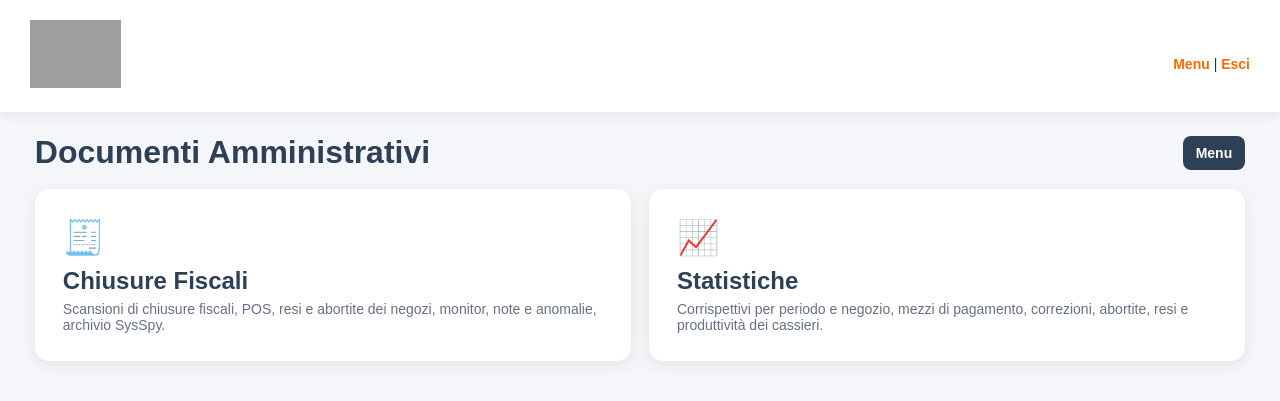
After one commit to sanidatsoftware/FuturaPro, a Django app: template PrimaNota/primanota/templates/primanota/home.html in a window 1280 px wide. The commit adds this page. Shown: the top 401 px of the page. Run offline with Django 5.2, Linux system fonts and the light colour scheme; the template is opened without the code that fills it, so the values that code supplies are empty; parts of the project's set-up code (start-up, migrations or seed data) failed here and were passed over; grey boxes are pictures that could not be loaded.

Commit message:
Documenti Amministrativi: Chiusure Fiscali, Gestione Versamenti e Statistiche
La scheda del menu del portale diventa «Documenti Amministrativi». Per la sede la pagina
iniziale porta a tre sezioni con menu propri: Chiusure Fiscali (scansioni, monitor, note
e anomalie, archivio SysSpy, impostazioni) senza riferimenti ai versamenti; Gestione
Versamenti (monitor, consultazione, note dei negozi sui versamenti); Statistiche.

Co-Authored-By: Claude Opus 5.5 <noreply@anthropic.com>
Claude-Session: https://claude.ai/code/session_01Ubv8BbFV3iFYmoSwViJ2uh

```diff
--- a/PrimaNota/installa/LEGGIMI.txt
+++ b/PrimaNota/installa/LEGGIMI.txt
@@ -13,7 +13,7 @@ PRIMA NOTA - INSTALLAZIONE AUTOMATICA
      db.sqlite3, crontab ed eventuali cartelle primanota gia' presenti);
    - mette la cartella primanota in /opt/tocal/primanota, sostituendo quella gia'
      copiata a mano (che resta nel backup);
-   - aggiunge Chiusure Fiscali a settings.py, urls.py e al menu del portale;
+   - aggiunge Documenti Amministrativi a settings.py, urls.py e al menu del portale;
    - crea in Baserow la tabella "Prima Nota Scansioni" con tutti i campi e, nella
      tabella Utenti, la casella "Menu_PrimaNota": chiede email e password di un
      utente Baserow amministratore (Invio per saltare);
@@ -38,7 +38,7 @@ PRIMA NOTA - INSTALLAZIONE AUTOMATICA
    Amministratori la vedono sempre; tutti gli altri solo con la casella spuntata.
 
 5) Dal portale, come Amministratore o Direttore:
-   Menu > Chiusure Fiscali > Impostazioni: indicare per ogni negozio la cartella
+   Menu > Documenti Amministrativi > Chiusure Fiscali > Impostazioni: indicare per ogni negozio la cartella
    dei SysSpy (\\server\condivisione\cartella oppure /mnt/negozi/5048) e premere
    "Importa nuovi". La prima volta archivia tutto lo storico.
    Nella stessa pagina: "Importa nuovi di tutti", "Ricostruisci tutti" e gli orari
--- a/PrimaNota/primanota/services/posta.py
+++ b/PrimaNota/primanota/services/posta.py
@@ -29,7 +29,7 @@ def invia(destinatari, oggetto, testo, allegato_url=None, allegato_nome=None):
     """Invia il messaggio; l'allegato si scarica da Baserow. Solleva un'eccezione se non riesce."""
     imp = ImpostazioniEmail.corrente()
     if not imp.host or not imp.mittente:
-        raise RuntimeError("Server di posta non configurato (Chiusure Fiscali > Impostazioni).")
+        raise RuntimeError("Server di posta non configurato (Documenti Amministrativi > Chiusure Fiscali > Impostazioni).")
     messaggio = EmailMessage(oggetto, testo, imp.mittente, list(destinatari), connection=_connessione(imp))
     if allegato_url:
         risposta = requests.get(allegato_url, timeout=60)
--- a/PrimaNota/primanota/templates/primanota/base.html
+++ b/PrimaNota/primanota/templates/primanota/base.html
@@ -5,7 +5,7 @@
 <meta charset="UTF-8">
 <meta name="viewport" content="width=device-width, initial-scale=1">
 <meta name="csrf-token" content="{{ csrf_token }}">
-<title>{% block title %}Chiusure Fiscali{% endblock %}</title>
+<title>{% block title %}Documenti Amministrativi{% endblock %}</title>
 <style>
 *{box-sizing:border-box}
 body{margin:0;font-family:Arial,Helvetica,sans-serif;background:#f4f6f9;color:#263238}
--- /dev/null
+++ b/PrimaNota/primanota/templates/primanota/home.html
@@ -0,0 +1,40 @@
+{% extends "primanota/base.html" %}
+{% block title %}Documenti Amministrativi{% endblock %}
+{% block style %}
+<style>
+.sezioni{display:grid;grid-template-columns:repeat(auto-fit,minmax(280px,1fr));gap:18px}
+.sezione-card{background:#fff;border-radius:14px;padding:26px;box-shadow:0 4px 16px rgba(0,0,0,.08);text-decoration:none;color:#263238;
+    border:2px solid transparent;transition:border-color .15s,transform .15s}
+.sezione-card:hover{border-color:#ff6a00;transform:translateY(-2px)}
+.sezione-card .icona{font-size:34px}.sezione-card h2{color:#2d4055;margin:10px 0 6px}
+.sezione-card p{margin:0;color:#667085;font-size:14px}
+.sezione-card .badge{margin-top:12px}
+</style>
+{% endblock %}
+{% block content %}
+<div class="top-actions">
+    <h1>Documenti Amministrativi</h1>
+    <a class="btn btn-dark" href="/menu/">Menu</a>
+</div>
+<div class="sezioni">
+    <a class="sezione-card" href="/primanota/admin/">
+        <div class="icona">🧾</div>
+        <h2>Chiusure Fiscali</h2>
+        <p>Scansioni di chiusure fiscali, POS, resi e abortite dei negozi, monitor, note e anomalie, archivio SysSpy.</p>
+        {% if note_chiusure %}<span class="badge badge-no">{{ note_chiusure }} not{{ note_chiusure|pluralize:"a,e" }} da lavorare</span>{% endif %}
+    </a>
+    {% if puo_versamenti %}
+    <a class="sezione-card" href="/primanota/versamenti/monitor/">
+        <div class="icona">💶</div>
+        <h2>Gestione Versamenti</h2>
+        <p>Monitor dei versamenti contante, consultazione con i contanti attesi dal SysSpy e note dei negozi.</p>
+        {% if note_versamenti %}<span class="badge badge-no">{{ note_versamenti }} not{{ note_versamenti|pluralize:"a,e" }} da lavorare</span>{% endif %}
+    </a>
+    {% endif %}
+    <a class="sezione-card" href="/primanota/statistiche/">
+        <div class="icona">📈</div>
+        <h2>Statistiche</h2>
+        <p>Corrispettivi per periodo e negozio, mezzi di pagamento, correzioni, abortite, resi e produttività dei cassieri.</p>
+    </a>
+</div>
+{% endblock %}
--- a/PrimaNota/primanota/templates/primanota/monitor.html
+++ b/PrimaNota/primanota/templates/primanota/monitor.html
@@ -43,7 +43,7 @@
             <a class="btn btn-light" href="?anno={{ monitor.next_year }}&mese={{ monitor.next_month }}&vista=mese">»</a>
         {% endif %}
     </div>
-    <div class="title-actions">{% if versamenti_monitor %}{% include "primanota/_menu.html" with attivo="versamenti" %}{% else %}{% include "primanota/_menu.html" with attivo="monitor" %}{% endif %}</div>
+    <div class="title-actions">{% if versamenti_monitor %}{% include "primanota/_menu.html" with attivo="versamenti_monitor" %}{% else %}{% include "primanota/_menu.html" with attivo="monitor" %}{% endif %}</div>
 </div>
 
 <div class="monitor-toolbar">
--- a/PrimaNota/primanota/templates/primanota/note.html
+++ b/PrimaNota/primanota/templates/primanota/note.html
@@ -1,9 +1,9 @@
 {% extends "primanota/base.html" %}
-{% block title %}Note e anomalie{% endblock %}
+{% block title %}{% if note_versamenti %}Note sui versamenti{% else %}Note e anomalie{% endif %}{% endblock %}
 {% block content %}
 <div class="top-actions">
-    <h1>Note, anomalie e richieste di contatto</h1>
-    {% include "primanota/_menu.html" with attivo="note" %}
+    <h1>{% if note_versamenti %}Note dei negozi sui versamenti{% else %}Note, anomalie e richieste di contatto{% endif %}</h1>
+    {% if note_versamenti %}{% include "primanota/_menu.html" with attivo="versamenti_note" %}{% else %}{% include "primanota/_menu.html" with attivo="note" %}{% endif %}
 </div>
 <div class="card filters">
     {% if lavorate %}
--- a/PrimaNota/primanota/templates/primanota/upload.html
+++ b/PrimaNota/primanota/templates/primanota/upload.html
@@ -1,6 +1,6 @@
 {% extends "primanota/base.html" %}
 {% load primanota_formati %}
-{% block title %}Chiusure Fiscali PV{% endblock %}
+{% block title %}Documenti Amministrativi PV{% endblock %}
 {% block style %}
 <style>
 .layout{display:grid;grid-template-columns:minmax(380px,560px) 1fr;gap:24px;align-items:start}
@@ -18,7 +18,7 @@
 {% endblock %}
 {% block content %}
 <div class="top-actions">
-    <h1>Chiusure Fiscali · {{ negozio }}</h1>
+    <h1>Documenti Amministrativi · {{ negozio }}</h1>
     <a class="btn btn-dark" href="/menu/">Menu</a>
 </div>
 {% if message %}<div class="message-ok">{{ message }}</div>{% endif %}
--- a/PrimaNota/primanota/urls.py
+++ b/PrimaNota/primanota/urls.py
@@ -21,6 +21,7 @@ urlpatterns = [
     path("condivisioni/rielabora/", views.rielabora, name="primanota_rielabora"),
     path("stampa/", views.stampa, name="primanota_stampa"),
     path("versamenti/", views.versamenti, name="primanota_versamenti"),
+    path("versamenti/note/", views.versamenti_note, name="primanota_versamenti_note"),
     path("versamenti/monitor/", views.versamenti_monitor, name="primanota_versamenti_monitor"),
     path("statistiche/", views.statistiche, name="primanota_statistiche"),
     path("impostazioni-email/", views.impostazioni_email, name="primanota_impostazioni_email"),
```
Also changed, not shown: PrimaNota/installa/installa.py (+8 -5 lines), PrimaNota/primanota/templates/primanota/_menu.html (+9 -2 lines), PrimaNota/primanota/templates/primanota/giornata.html (+3 -14 lines), PrimaNota/primanota/templates/primanota/versamenti.html (+4 -3 lines), PrimaNota/primanota/views.py (+30 -22 lines), PrimaNota/tests/test_primanota.py (+34 -3 lines).
